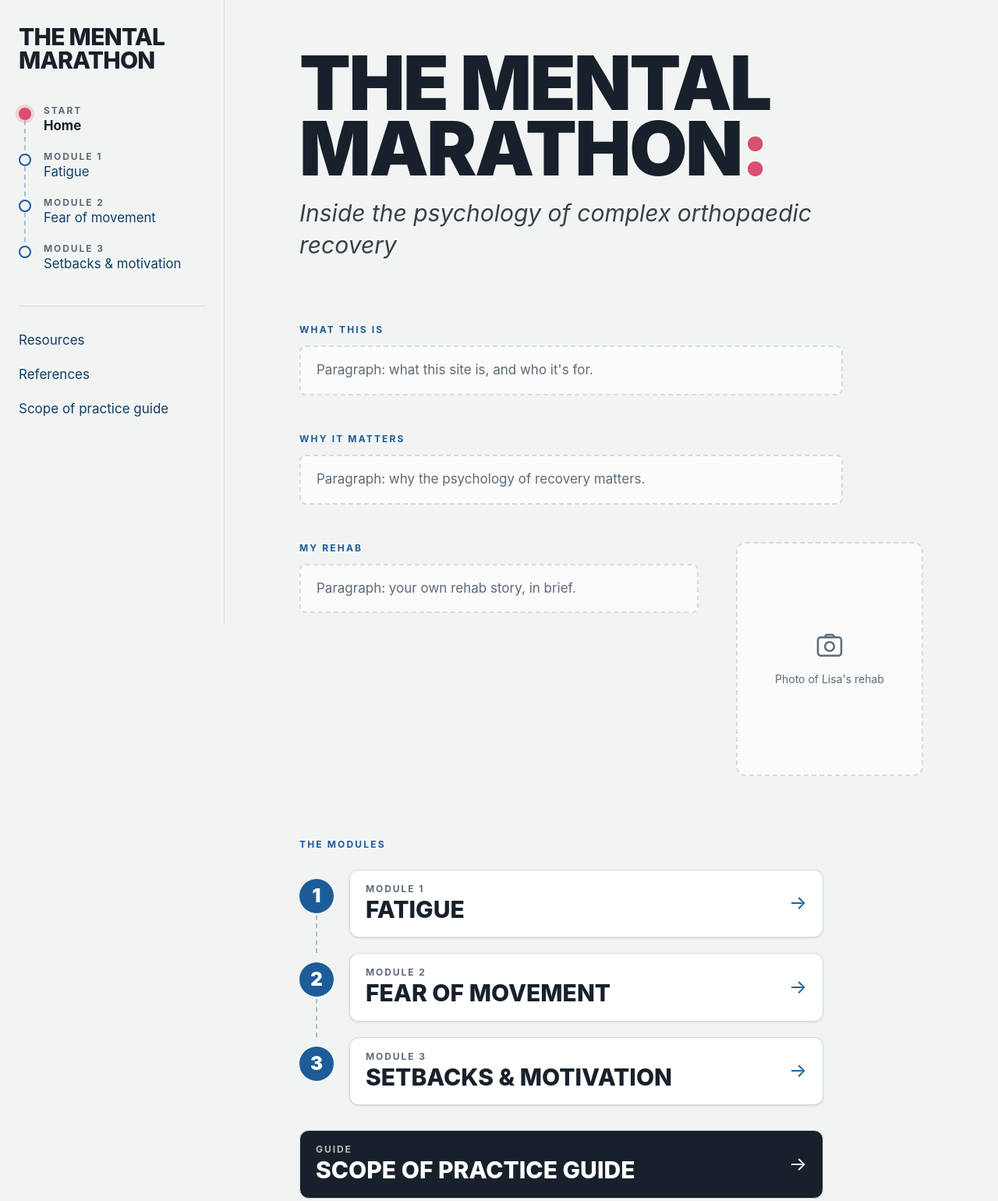
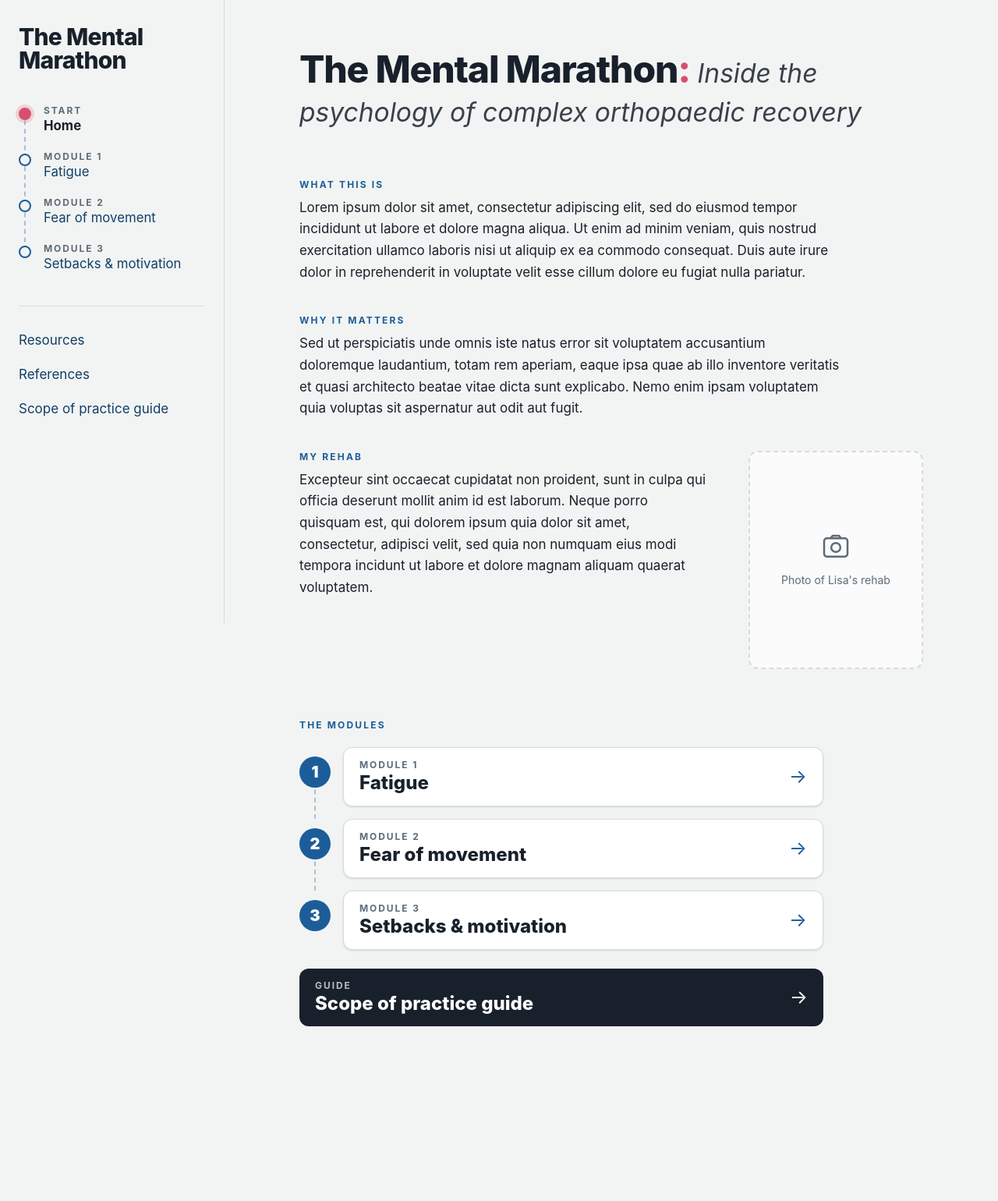
Before and after one commit to markus-59/lisa-physio-website, an Astro site: page / in a window 1280 px wide. Shown: the whole page at 78% size. After the commit the page ends 1412 px from the top, so only its background shows below. Built offline with nearby package versions, Linux system fonts and the light colour scheme; Astro itself is replaced by a stand-in of ours.

Commit message:
Keep nav on the left, add lorem ipsum, size headings to the sketch

```diff
--- a/src/components/Sidebar.astro
+++ b/src/components/Sidebar.astro
@@ -6,7 +6,7 @@ const activeIndex = course.findIndex((item) => isCurrent(item.href, pathname));
 ---
 
 <nav aria-label="Site" class="flex h-full flex-col gap-8 px-6 py-8">
-  <a href="/" class="font-display text-3xl leading-none font-extrabold tracking-tight uppercase">
+  <a href="/" class="font-display text-3xl leading-none font-extrabold tracking-tight">
     {siteTitle}
   </a>
 
--- a/src/layouts/BaseLayout.astro
+++ b/src/layouts/BaseLayout.astro
@@ -34,11 +34,10 @@ const pageTitle = title ? `${title} · ${siteTitle}` : `${siteTitle}: ${siteSubt
       Skip to content
     </a>
 
-    <!-- Phone and tablet: top bar with a menu button. -->
+    <!-- Phones: top bar with the menu button on the left, where the sidebar opens. -->
     <header
-      class="sticky top-0 z-30 flex items-center justify-between border-b border-line bg-plaster/95 px-4 py-3 backdrop-blur lg:hidden"
+      class="sticky top-0 z-30 flex items-center gap-3 border-b border-line bg-plaster/95 px-4 py-3 backdrop-blur md:hidden"
     >
-      <a href="/" class="font-display text-2xl leading-none font-extrabold uppercase">{siteTitle}</a>
       <button
         type="button"
         data-menu-open
@@ -51,25 +50,27 @@ const pageTitle = title ? `${title} · ${siteTitle}` : `${siteTitle}: ${siteSubt
         </svg>
         Menu
       </button>
+      <a href="/" class="font-display text-2xl leading-none font-extrabold">{siteTitle}</a>
     </header>
 
-    <div data-menu-backdrop class="fixed inset-0 z-30 hidden bg-ink/40 lg:hidden"></div>
+    <div data-menu-backdrop class="fixed inset-0 z-30 hidden bg-ink/40 md:hidden"></div>
 
+    <!-- Tablet and up: the sidebar is always shown on the left. -->
     <aside
       id="site-nav"
-      class="invisible fixed inset-y-0 left-0 z-40 w-72 -translate-x-full overflow-y-auto border-r border-line bg-plaster motion-safe:transition-[translate,visibility] motion-safe:duration-200 data-open:visible data-open:translate-x-0 lg:visible lg:translate-x-0"
+      class="invisible fixed inset-y-0 left-0 z-40 w-72 -translate-x-full overflow-y-auto border-r border-line bg-plaster motion-safe:transition-[translate,visibility] motion-safe:duration-200 data-open:visible data-open:translate-x-0 md:visible md:translate-x-0"
     >
       <button
         type="button"
         data-menu-close
-        class="absolute top-4 right-4 rounded-md px-2 py-1 text-sm font-bold text-muted hover:text-ink lg:hidden"
+        class="absolute top-4 right-4 rounded-md px-2 py-1 text-sm font-bold text-muted hover:text-ink md:hidden"
       >
         Close
       </button>
       <Sidebar />
     </aside>
 
-    <main id="main" class="lg:pl-72">
+    <main id="main" class="md:pl-72">
       <div class="mx-auto max-w-4xl px-5 pt-10 pb-24 sm:px-8 lg:px-12 lg:pt-16">
         <slot />
       </div>
--- a/src/pages/index.astro
+++ b/src/pages/index.astro
@@ -1,67 +1,75 @@
 ---
 import BaseLayout from "../layouts/BaseLayout.astro";
-import Placeholder from "../components/Placeholder.astro";
 import RehabPhoto from "../components/RehabPhoto.astro";
 import { course, scopeOfPractice, siteSubtitle } from "../data/site";
 
 const modules = course.slice(1);
-const eyebrow = "text-xs font-bold tracking-[0.18em] text-tape uppercase";
+const label = "font-sans text-xs font-bold tracking-[0.18em] text-tape uppercase";
 ---
 
 <BaseLayout>
-  <h1 class="mb-14 lg:mb-20">
-    <span class="block font-display text-6xl leading-[0.88] font-black tracking-tight uppercase sm:text-7xl lg:text-8xl">
-      The Mental Marathon<span class="text-pink">:</span>
-    </span>
-    <span class="mt-5 block max-w-2xl font-serif text-2xl leading-snug font-normal text-ink/85 italic sm:text-3xl">
-      {siteSubtitle}
-    </span>
+  <!-- As sketched: the subtitle runs on from the title, in italics. -->
+  <h1 class="mb-12 lg:mb-16">
+    The Mental Marathon<span class="text-pink">:</span>{" "}
+    <em class="font-serif text-[0.7em] font-normal tracking-normal text-ink/85">{siteSubtitle}</em>
   </h1>
 
-  <div class="max-w-prose space-y-12">
-    <section class="space-y-3">
-      <h2 class={eyebrow}>What this is</h2>
-      <Placeholder>Paragraph: what this site is, and who it's for.</Placeholder>
+  <div class="max-w-prose space-y-10">
+    <section class="space-y-2">
+      <p class={label}>What this is</p>
+      <p>
+        Lorem ipsum dolor sit amet, consectetur adipiscing elit, sed do eiusmod tempor incididunt ut labore et dolore
+        magna aliqua. Ut enim ad minim veniam, quis nostrud exercitation ullamco laboris nisi ut aliquip ex ea commodo
+        consequat. Duis aute irure dolor in reprehenderit in voluptate velit esse cillum dolore eu fugiat nulla pariatur.
+      </p>
     </section>
 
-    <section class="space-y-3">
-      <h2 class={eyebrow}>Why it matters</h2>
-      <Placeholder>Paragraph: why the psychology of recovery matters.</Placeholder>
+    <section class="space-y-2">
+      <p class={label}>Why it matters</p>
+      <p>
+        Sed ut perspiciatis unde omnis iste natus error sit voluptatem accusantium doloremque laudantium, totam rem
+        aperiam, eaque ipsa quae ab illo inventore veritatis et quasi architecto beatae vitae dicta sunt explicabo. Nemo
+        enim ipsam voluptatem quia voluptas sit aspernatur aut odit aut fugit.
+      </p>
     </section>
   </div>
 
-  <section class="mt-12 grid items-start gap-8 md:grid-cols-[minmax(0,1fr)_15rem] lg:gap-12">
-    <div class="max-w-prose space-y-3">
-      <h2 class={eyebrow}>My rehab</h2>
-      <Placeholder>Paragraph: your own rehab story, in brief.</Placeholder>
+  <section class="mt-10 grid items-start gap-8 md:grid-cols-[minmax(0,1fr)_14rem] lg:gap-12">
+    <div class="max-w-prose space-y-2">
+      <p class={label}>My rehab</p>
+      <p>
+        Excepteur sint occaecat cupidatat non proident, sunt in culpa qui officia deserunt mollit anim id est laborum.
+        Neque porro quisquam est, qui dolorem ipsum quia dolor sit amet, consectetur, adipisci velit, sed quia non numquam
+        eius modi tempora incidunt ut labore et dolore magnam aliquam quaerat voluptatem.
+      </p>
     </div>
-    <RehabPhoto class="max-w-60 md:max-w-none" />
+    <RehabPhoto class="max-w-56 md:max-w-none" />
   </section>
 
-  <section class="mt-20" aria-labelledby="modules-heading">
-    <h2 id="modules-heading" class={eyebrow}>The modules</h2>
+  <section class="mt-16" aria-label="Modules">
+    <p class={label}>The modules</p>
 
     <!-- Same route as the sidebar: one stop per module. -->
-    <ol class="relative mt-6 max-w-2xl">
+    <ol class="relative mt-5 max-w-2xl">
       {
         modules.map((item, i) => (
-          <li class="relative pb-5 pl-16">
+          <li class="relative pb-4 pl-14">
             {i < modules.length - 1 && (
-              <span aria-hidden="true" class="absolute top-12 bottom-0 left-[21px] border-l-2 border-dashed border-tape/35" />
+              <span aria-hidden="true" class="absolute top-11 bottom-0 left-[19px] border-l-2 border-dashed border-tape/35" />
             )}
             <span
               aria-hidden="true"
-              class="absolute top-3 left-0 flex size-11 items-center justify-center rounded-full bg-tape font-display text-2xl font-black text-white"
+              class="absolute top-3 left-0 flex size-10 items-center justify-center rounded-full bg-tape font-display text-xl font-black text-white"
             >
               {i + 1}
             </span>
             <a
               href={item.href}
-              class="group flex items-center justify-between gap-4 rounded-xl border border-line bg-white px-5 py-4 shadow-sm transition-colors hover:border-tape"
+              class="group flex items-center justify-between gap-4 rounded-xl border border-line bg-white px-5 py-3.5 shadow-sm transition-colors hover:border-tape"
             >
               <span>
                 <span class="block text-xs font-bold tracking-[0.16em] text-muted uppercase">{item.eyebrow}</span>
-                <span class="block font-display text-3xl leading-tight font-extrabold uppercase group-hover:text-tape-deep">
+                <span class="block font-display text-2xl leading-tight font-extrabold group-hover:text-tape-deep">
                   {item.label}
                 </span>
               </span>
@@ -74,11 +82,11 @@ const eyebrow = "text-xs font-bold tracking-[0.18em] text-tape uppercase";
 
     <a
       href={scopeOfPractice.href}
-      class="group mt-3 flex max-w-2xl items-center justify-between gap-4 rounded-xl border border-line bg-ink px-5 py-4 text-white transition-colors hover:bg-tape-deep"
+      class="group mt-2 flex max-w-2xl items-center justify-between gap-4 rounded-xl bg-ink px-5 py-3.5 text-white transition-colors hover:bg-tape-deep"
     >
       <span>
         <span class="block text-xs font-bold tracking-[0.16em] text-white/70 uppercase">Guide</span>
-        <span class="block font-display text-3xl leading-tight font-extrabold uppercase">{scopeOfPractice.label}</span>
+        <span class="block font-display text-2xl leading-tight font-extrabold">{scopeOfPractice.label}</span>
       </span>
       <span aria-hidden="true" class="text-2xl transition-transform group-hover:translate-x-1">→</span>
     </a>
--- a/src/styles/global.css
+++ b/src/styles/global.css
@@ -27,6 +27,31 @@
   :focus-visible {
     @apply outline-2 outline-offset-2 outline-tape;
   }
+
+  /* Heading scale, sized against the sketch: H1 and H2 close together, H4 clearly smaller. */
+  h1,
+  h2,
+  h3,
+  h4 {
+    @apply font-display leading-[1.05] font-extrabold tracking-tight text-ink;
+    text-wrap: balance;
+  }
+
+  h1 {
+    @apply text-4xl md:text-5xl;
+  }
+
+  h2 {
+    @apply text-[2rem] md:text-[2.5rem];
+  }
+
+  h3 {
+    @apply text-[1.75rem] md:text-[2rem];
+  }
+
+  h4 {
+    @apply text-2xl md:text-[1.625rem];
+  }
 }
 
 /* Smoothly open and close framework panels where the browser supports it. */
```
